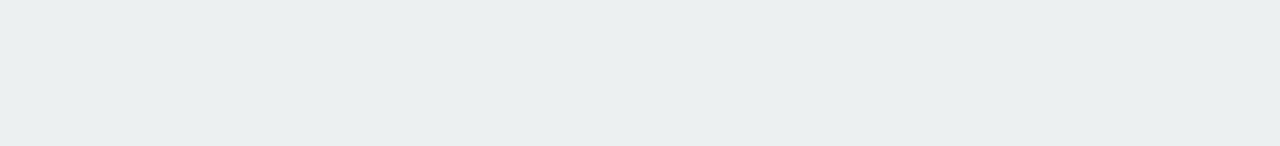
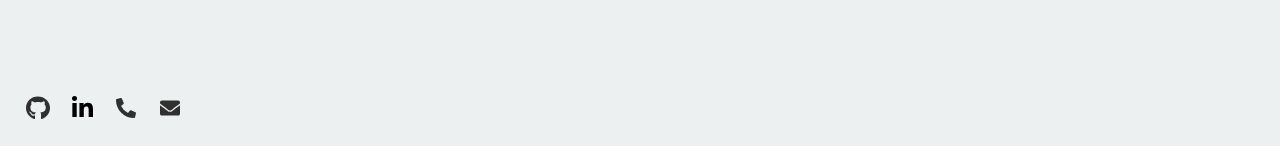
Before and after one commit to FiorellaChilcon/Portafolio, a React (Create React App) app: page / in a window 1280 px wide. Shown: the part 654-800 px from the top of the page. Built offline with nearby package versions, Linux system fonts and the light colour scheme; a web font is replaced by a local one.

Commit message:
chore: improve font weights consistency

```diff
--- a/src/assets/styles/App.css
+++ b/src/assets/styles/App.css
@@ -20,14 +20,6 @@ body {
   color: var(--soft-dark-color);
 }
 
-h1 {
-  font-weight: 400;
-}
-
-h2 {
-  font-weight: 300;
-}
-
 a {
   color: var(--soft-dark-color);
 }
--- /dev/null
+++ b/src/components/ContactLinks.jsx
@@ -0,0 +1,25 @@
+import github from '../assets/icons/github.svg'
+import linkedin from '../assets/icons/linkedin.svg'
+import phone from '../assets/icons/phone.svg';
+import email from '../assets/icons/email.svg';
+import clsx from 'clsx';
+import SlideInAnimation from '../components/SlideInAnimation';
+
+function ContactLink({ imgSrc, imgAlt, link, className }) {
+  return (
+    <a className="size-11 flex" target="_blank" href={link} rel="noreferrer">
+      <img className={clsx('h-6 hover:h-7 m-auto transition-all', className)} src={imgSrc} alt={imgAlt}/>
+    </a>
+  );
+}
+
+export default function ContactLinks() {
+  return (
+    <SlideInAnimation animationType="slide-left" styleClasses="flex flex-row absolute bottom-0 left-0 p-4">
+      <ContactLink imgSrc={github} imgAlt="Github" link="https://github.com/FiorellaChilcon" />
+      <ContactLink imgSrc={linkedin} imgAlt="Linkedin" link="https://www.linkedin.com/in/fiorella-chilcon" />
+      <ContactLink imgSrc={phone} className="!h-5 hover:!h-6" imgAlt="Mobile number" link="tel:+51406868217" />
+      <ContactLink imgSrc={email} className="!h-5 hover:!h-6" imgAlt="Email address" link="mailto:fiorella_chilcon@outlook.com" />
+    </SlideInAnimation>
+  );
+}
--- a/src/components/Footer.jsx
+++ b/src/components/Footer.jsx
@@ -8,12 +8,12 @@ import email from '../assets/icons/email.svg';
 export default function Footer() {
   return (
     <footer id='contact' className="w-full flex flex-col py-9 px-5 shadow-md items-center bg-slate-50">
-      <h3 className="text-center text-base text-softBlack-1">GET IN TOUCH!</h3>
-      <a className="text-sm p-2 flex items-center no-underline" href='mailto:fiorella_chilcon@outlook.com' target="_blank" rel="noreferrer">
+      <h2 className="text-center text-base text-softBlack-1 font-medium mb-2">GET IN TOUCH!</h2>
+      <a className="text-sm p-2 flex items-center no-underline" href="mailto:fiorella_chilcon@outlook.com" target="_blank" rel="noreferrer">
         <img className="h-4 mx-2" src={email} alt='email'/>
         fiorella_chilcon@outlook.com
       </a>
-      <a className="text-sm p-2 flex items-center no-underline" href='tel:+51406868217'>
+      <a className="text-sm p-2 flex items-center no-underline" href="tel:+51406868217">
         <img className="h-4 mx-2" src={phone} alt='phone'/>
         +61 4068 68217
         {/* <img src={peruFlag} className='rounded-sm border border-slate-50' alt='peru'/> */}
--- a/src/components/ProjectCard.jsx
+++ b/src/components/ProjectCard.jsx
@@ -9,9 +9,9 @@ export default function ProjectCard(props) {
   return (
     <SlideInAnimation animationType='fade-in-bottom' styleClasses="group/project-card flex justify-center flex-col items-center border rounded-lg bg-white shadow hover:shadow-md lg:w-[410px] lg:h-[260px] sm:w-[360px] sm:h-[210px] w-full h-[200px] min-w-[250px] m-5 transition-all cursor-pointer">
       <img className="lg:h-[130px] sm:h-[100px] h-[80px] w-auto transition-all group-hover/project-card:hidden" src={picture} alt={name} />
-      <h1 className="font-normal text-base text-center transition-all group-hover/project-card:hidden">{name}</h1>
+      <h3 className="font-normal text-base text-center transition-all group-hover/project-card:hidden">{name}</h3>
       <div className="hidden justify-center items-center flex-col size-full text-black transition-all group-hover/project-card:flex">
-        <h1>{name}</h1>
+        <h3 className="font-medium mb-2 text-base">{name}</h3>
         <span className="mb-5 transition-all text-center text-sm">{stack}</span>
         <div className="flex">
           <a href={repo} target='_blank' rel='noreferrer'>
--- a/src/pages/AboutMe.jsx
+++ b/src/pages/AboutMe.jsx
@@ -6,7 +6,7 @@ export default function AboutMe() {
     <div className="min-h-screen flex justify-center items-center flex-row gap-6 sm:gap-14 flex-wrap py-9" id="about">
       <img className="w-[272px] h-[293px]" src={me} alt="Fiorella"/>
       <SlideInAnimation animationType='fade-in-bottom'  styleClasses="w-full sm:w-1/3 sm:min-w-80 sm:p-0 p-8">
-        <h2 className="text-2xl mb-9">Hola! I’m Fiorella 👋</h2>
+        <h2 className="text-2xl mb-9 font-medium">Hola! I’m Fiorella 👋</h2>
         <p className="text-base text-justify">
           I’m a passionate front-end developer from Perú.
           My tech journey took off with a coding bootcamp, and now I’m exploring the vibrant tech scene in Australia while pursuing a Bachelor’s in IT majoring in Cybersecurity.
--- a/src/pages/Home.jsx
+++ b/src/pages/Home.jsx
@@ -1,6 +1,7 @@
 import React from 'react';
 import me from '../assets/images/me.svg';
 import SlideInAnimation from '../components/SlideInAnimation';
+import ContactLinks from '../components/ContactLinks';
 
 export default function Home() {
   return (
@@ -10,6 +11,7 @@ export default function Home() {
         <img className="my-9 w-[272px] h-[293px]" src={me} alt="Fiorella"/>
         <h2 className="text-2xl">Frontend Developer</h2>
       </SlideInAnimation>
+      <ContactLinks />
     </div>
   )
 }
--- a/src/pages/Projects.jsx
+++ b/src/pages/Projects.jsx
@@ -8,7 +8,7 @@ import joinApp from '../assets/images/join-app.png';
 export default function Projects() {
   return (
     <div className="lg:min-h-screen flex py-9 justify-center items-center flex-col" id="projects">
-      <h2 className="text-2xl mb-9">Projects</h2>
+      <h2 className="text-2xl mb-9 font-medium">Projects</h2>
       <div className="flex flex-wrap justify-center items-center lg:w-9/12 w-full">
         <ProjectCard
           picture={joinApp}
```
